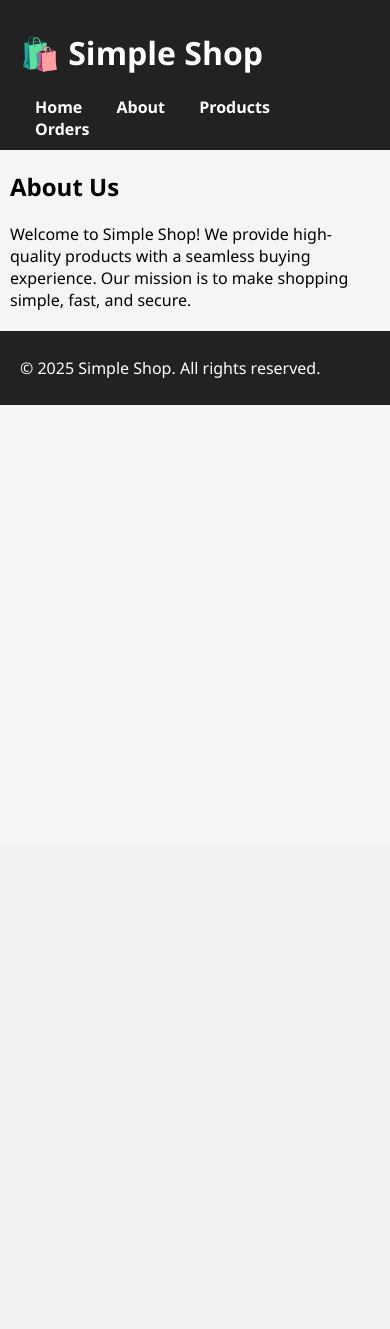
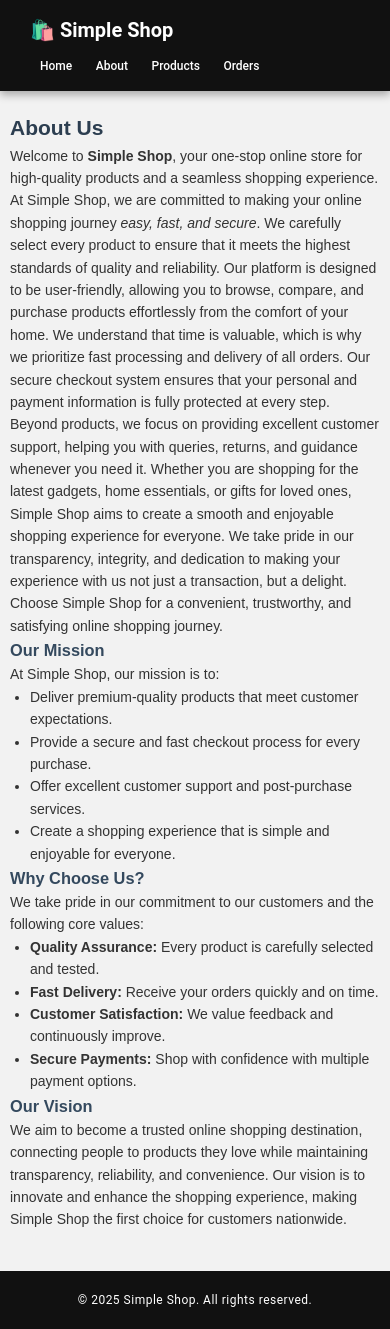
Before and after one commit to vraj2829/Assignmnet_Dev, a Django app: template templates/about.html in a window 390 px wide. Before the commit the page ends 405 px from the top, so only its background shows below. Run offline with Django 5.2, Linux system fonts and the light colour scheme; the template is opened without the code that fills it, so the values that code supplies are empty.

Commit message:
Add files via upload

```diff
--- a/templates/about.html
+++ b/templates/about.html
@@ -1,6 +1,39 @@
 {% extends "base.html" %}
 {% block title %}About{% endblock %}
 {% block content %}
-<h2>About Us</h2>
-<p>Welcome to Simple Shop! We provide high-quality products with a seamless buying experience. Our mission is to make shopping simple, fast, and secure.</p>
+<div style="font-family: Arial, sans-serif; line-height: 1.6; color: #333; max-width: 800px; margin: auto;">
+    <h2 style="color: #2c3e50;">About Us</h2>
+  <p style="font-family: Arial, sans-serif; line-height: 1.6; color: #333;">
+    Welcome to <strong>Simple Shop</strong>, your one-stop online store for high-quality products and a seamless shopping experience. At Simple Shop, we are committed to making your online shopping journey <em>easy, fast, and secure</em>. We carefully select every product to ensure that it meets the highest standards of quality and reliability. Our platform is designed to be user-friendly, allowing you to browse, compare, and purchase products effortlessly from the comfort of your home.
+
+    We understand that time is valuable, which is why we prioritize fast processing and delivery of all orders. Our secure checkout system ensures that your personal and payment information is fully protected at every step. Beyond products, we focus on providing excellent customer support, helping you with queries, returns, and guidance whenever you need it.
+
+    Whether you are shopping for the latest gadgets, home essentials, or gifts for loved ones, Simple Shop aims to create a smooth and enjoyable shopping experience for everyone. We take pride in our transparency, integrity, and dedication to making your experience with us not just a transaction, but a delight. Choose Simple Shop for a convenient, trustworthy, and satisfying online shopping journey.
+</p>
+
+
+    <h3 style="color: #34495e;">Our Mission</h3>
+    <p>At Simple Shop, our mission is to:</p>
+    <ul style="list-style-type: disc; padding-left: 20px;">
+        <li>Deliver premium-quality products that meet customer expectations.</li>
+        <li>Provide a secure and fast checkout process for every purchase.</li>
+        <li>Offer excellent customer support and post-purchase services.</li>
+        <li>Create a shopping experience that is simple and enjoyable for everyone.</li>
+    </ul>
+
+    <h3 style="color: #34495e;">Why Choose Us?</h3>
+    <p>We take pride in our commitment to our customers and the following core values:</p>
+    <ul style="list-style-type: disc; padding-left: 20px;">
+        <li><strong>Quality Assurance:</strong> Every product is carefully selected and tested.</li>
+        <li><strong>Fast Delivery:</strong> Receive your orders quickly and on time.</li>
+        <li><strong>Customer Satisfaction:</strong> We value feedback and continuously improve.</li>
+        <li><strong>Secure Payments:</strong> Shop with confidence with multiple payment options.</li>
+    </ul>
+
+    <h3 style="color: #34495e;">Our Vision</h3>
+    <p>We aim to become a trusted online shopping destination, connecting people to products they love while maintaining
+        transparency, reliability, and convenience. Our vision is to innovate and enhance the shopping experience,
+        making Simple Shop the first choice for customers nationwide.</p>
+</div>
+
 {% endblock %}
--- a/templates/base.html
+++ b/templates/base.html
@@ -4,94 +4,231 @@
     <meta charset="UTF-8">
     <title>{% block title %}Simple Shop{% endblock %}</title>
     <style>
-body {
-    font-family: 'Segoe UI', Arial;
-    margin:0;
-    padding:0;
-    background:#f5f5f5;
+/* ===============================
+   GLOBAL RESET & BASE STYLES
+================================ */
+* {
+    margin: 0;
+    padding: 0;
+    box-sizing: border-box;
 }
 
-header, footer {
-    background:#222;
-    color:white;
-    padding:10px 20px;
+body {
+    font-family: 'Roboto', 'Segoe UI', Arial, sans-serif;
+    font-size: 14px;
+    color: #333;
+    line-height: 1.5;
+    background: #f2f2f2;
+}
+
+/* ===============================
+   HEADER STYLING
+================================ */
+header {
+    background: #111;
+    color: #fff;
+    padding: 15px 30px;
+    position: sticky;
+    top: 0;
+    z-index: 1000;
+    display: flex;
+    justify-content: space-between;
+    align-items: center;
+    box-shadow: 0 4px 8px rgba(0,0,0,0.3);
+}
+
+header h1 {
+    font-size: 20px;
+    font-weight: 700;
 }
 
 nav a {
-    color:white;
-    margin:0 15px;
-    text-decoration:none;
-    font-weight:bold;
+    color: #fff;
+    text-decoration: none;
+    margin: 0 15px;
+    font-weight: 500;
+    transition: color 0.3s;
+    font-size: 13px;
 }
 
 nav a:hover {
-    text-decoration:underline;
+    color: #ff3f6c;
 }
 
+/* ===============================
+   CONTAINER
+================================ */
 .container {
-    max-width: 1000px;
-    margin:20px auto;
-    padding:0 10px;
+    max-width: 1200px;
+    margin: 20px auto;
+    padding: 0 15px;
 }
 
+/* ===============================
+   PRODUCT CARD STYLING
+================================ */
 .product {
-    background:white;
-    padding:20px;
-    margin:15px;
-    border-radius:12px;
-    box-shadow:0 4px 12px rgba(0,0,0,0.15);
-    display:inline-block;
-    vertical-align:top;
-    width:220px;
-    transition: transform 0.2s, box-shadow 0.2s;
+    background: #fff;
+    border-radius: 12px;
+    padding: 15px;
+    margin: 15px;
+    display: inline-block;
+    vertical-align: top;
+    width: 220px;
+    text-align: center;
+    box-shadow: 0 4px 15px rgba(0,0,0,0.1);
+    transition: transform 0.3s ease, box-shadow 0.3s ease;
+    position: relative;
+    overflow: hidden;
+}
+
+.product img {
+    width: 100%;
+    height: 180px;
+    object-fit: cover;
+    border-radius: 12px;
+    transition: transform 0.3s ease;
+}
+
+.product:hover img {
+    transform: scale(1.05);
 }
 
 .product:hover {
-    transform: translateY(-3px);
-    box-shadow:0 8px 20px rgba(0,0,0,0.25);
+    transform: translateY(-5px);
+    box-shadow: 0 10px 25px rgba(0,0,0,0.2);
 }
 
+.product h3 {
+    font-size: 15px;
+    margin: 10px 0 5px;
+    font-weight: 600;
+}
+
+.product p {
+    font-size: 12px;
+    color: #666;
+    height: 36px; /* fixed height for uniform cards */
+    overflow: hidden;
+}
+
+.product strong {
+    display: block;
+    margin: 10px 0;
+    color: #ff3f6c;
+    font-size: 14px;
+}
+
+/* ===============================
+   BUTTON STYLING
+================================ */
 .btn {
-    background:#28a745;
-    color:white;
-    padding:10px 18px;  /* bigger button */
-    border:none;
-    border-radius:8px;
-    cursor:pointer;
-    text-decoration:none;
-    display:inline-block;
-    margin-top:10px;   /* spacing above button */
-    font-weight:bold;
-    transition: background 0.2s, transform 0.2s;
+    display: inline-block;
+    background: #ff3f6c;
+    color: #fff;
+    padding: 8px 15px;
+    border-radius: 8px;
+    text-decoration: none;
+    font-size: 13px;
+    font-weight: 600;
+    transition: all 0.3s ease;
 }
 
 .btn:hover {
-    background:#218838;
-    transform: translateY(-2px);  /* subtle hover effect */
+    background: #e02f5b;
+    transform: translateY(-2px);
+    box-shadow: 0 5px 15px rgba(0,0,0,0.2);
 }
 
+/* ===============================
+   TABLE STYLING (ORDERS)
+================================ */
 table {
-    width:100%;
-    border-collapse:collapse;
+    width: 100%;
+    border-collapse: collapse;
+    background: #fff;
+    border-radius: 12px;
+    overflow: hidden;
+    box-shadow: 0 4px 15px rgba(0,0,0,0.1);
 }
 
 th, td {
-    border:1px solid #ddd;
-    padding:10px;
-    text-align:center;
+    padding: 12px 10px;
+    text-align: center;
+    font-size: 13px;
 }
 
 th {
-    background:#222;
-    color:white;
+    background: #111;
+    color: #fff;
 }
 
-@media (max-width:600px){
-    .product{
-        width:100%;
-        margin:10px 0;
+tr:nth-child(even) {
+    background: #f9f9f9;
+}
+
+/* ===============================
+   FOOTER
+================================ */
+footer {
+    background: #111;
+    color: #fff;
+    padding: 20px 30px;
+    text-align: center;
+    font-size: 12px;
+    letter-spacing: 0.5px;
+    margin-top: 40px;
+}
+
+footer a {
+    color: #ff3f6c;
+    text-decoration: none;
+    margin: 0 8px;
+    transition: color 0.3s;
+}
+
+footer a:hover {
+    color: #fff;
+}
+
+/* ===============================
+   RESPONSIVE MEDIA QUERIES
+================================ */
+@media (max-width: 1024px) {
+    .product {
+        width: 45%;
+        margin: 15px 2.5%;
     }
 }
+
+@media (max-width: 768px) {
+    nav a {
+        font-size: 12px;
+        margin: 0 10px;
+    }
+    .product {
+        width: 48%;
+        margin: 10px 1%;
+    }
+}
+
+@media (max-width: 480px) {
+    header {
+        flex-direction: column;
+        align-items: flex-start;
+    }
+    nav {
+        margin-top: 10px;
+    }
+    .product {
+        width: 100%;
+        margin: 10px 0;
+    }
+    .container {
+        padding: 0 10px;
+    }
+}
+
 
     </style>
 </head>
--- a/templates/home.html
+++ b/templates/home.html
@@ -4,6 +4,8 @@
 <h2>Featured Products</h2>
 {% for p in products %}
 <div class="product">
+    <img src="{{ p.image }}" alt="{{ p.name }}" style="width:100%; border-radius:10px;">
+
     <h3>{{ p.name }}</h3>
     <p>{{ p.description }}</p>
     <strong>${{ p.price }}</strong><br>
--- a/templates/products.html
+++ b/templates/products.html
@@ -4,6 +4,8 @@
 <h2>All Products</h2>
 {% for p in products %}
 <div class="product">
+    <img src="{{ p.image }}" alt="{{ p.name }}" style="width:100%; border-radius:10px;">
+
     <h3>{{ p.name }}</h3>
     <p>{{ p.description }}</p>
     <strong>${{ p.price }}</strong><br>
```
